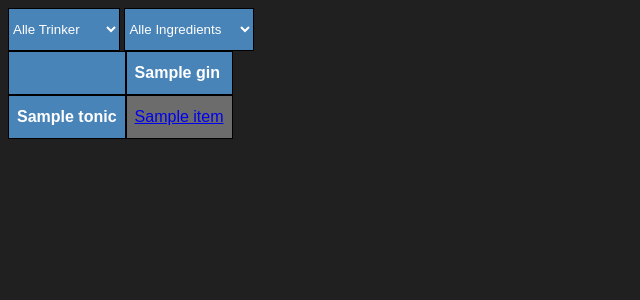
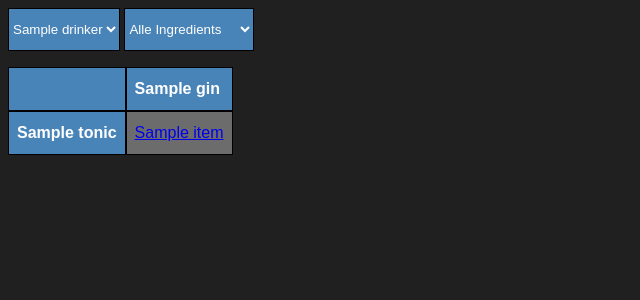
Before and after one commit to Lleafll/gin-tonic-matrix, a Django app: template gintonicmatrix/matrix/templates/matrix/matrix.html in a window 1280 px wide. Shown: the top 300 px of the page, without its empty margins (0-640 px from the left). Run offline with Django 4.2, Linux system fonts and the light colour scheme; tables that the repository leaves empty hold one stand-in row (values such as "Sample post"); the template is opened without the code that fills it: values that come from a table or form of the project are taken from there, most other values are stand-ins (such as "Sample title", 1, 10 or a date in 2020).

Commit message:
Implement drinker selection

```diff
--- a/gintonicmatrix/matrix/templates/matrix/matrix.html
+++ b/gintonicmatrix/matrix/templates/matrix/matrix.html
@@ -3,18 +3,28 @@
 <link rel="stylesheet" type="text/css" href="{% static 'matrix/style.css' %}">
 
 <!doctype html>
-<select>
-    <option value="all">Alle Trinker</option>
+
+<form action="{% url 'matrix:index' %}" method="post">
+    {% csrf_token %}
+    <select name="drinker" onchange="this.form.submit()">
+        <option value=none>Alle Trinker</option>
         {% for drinker in drinkers %}
-    <option value="{{ drinker }}">{{ drinker }}</option>
+        {% if selected_drinker == drinker %}
+        <option value="{{ drinker.id }}" selected>
+        {% else %}
+        <option value="{{ drinker.id }}">
+        {% endif %}
+        {{ drinker }}
+        </option>
         {% endfor %}
     </select>
-<select>
+    <select name="ingredient" onchange="this.form.submit()">
         <option value="all">Alle Ingredients</option>
         {% for ingredient in ingredients %}
-    <option value="{{ ingredient }}">{{ ingredient }}</option>
+        <option value="{{ ingredient.id }}">{{ ingredient }}</option>
         {% endfor %}
     </select>
+</form>
 
 <table cellspacing="0" cellpadding="0">
     <tr>
```
Also changed, not shown: gintonicmatrix/matrix/views.py (+10 -2 lines). Lines whose indentation alone changed are shown as unchanged.
